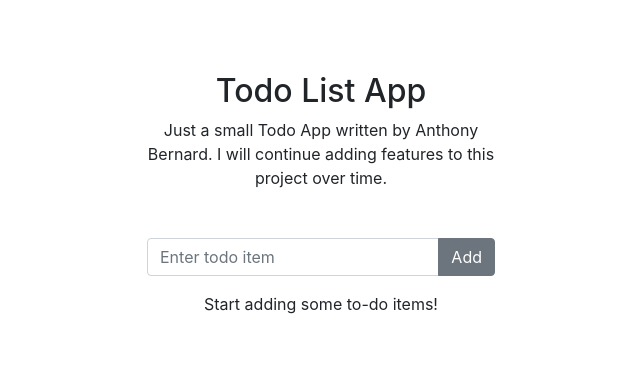
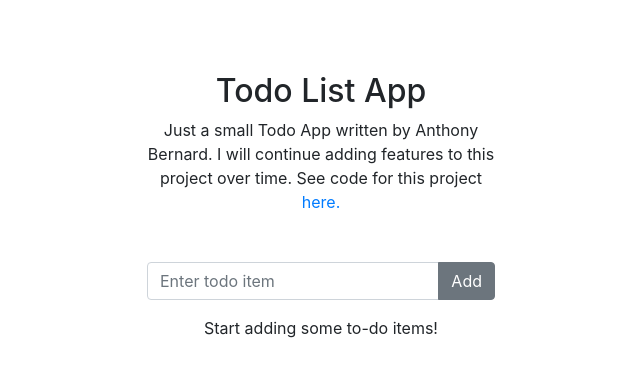
Before and after one commit to apb305/react-todo-app, a React (Create React App) app: page / in a window 1280 px wide. Shown: the top 376 px of the page, without its empty margins (319-959 px from the left). Built offline with nearby package versions, Linux system fonts and the light colour scheme.

Commit message:
added github link

```diff
--- a/src/App.js
+++ b/src/App.js
@@ -90,7 +90,13 @@ class App extends Component {
               <h2 className="text-center mt-2">Todo List App</h2>
               <p className="mb-5 text-center">
                 Just a small Todo App written by Anthony Bernard. I will
-                continue adding features to this project over time.
+                continue adding features to this project over time. See code for this project{" "}
+              <a
+                href="https://github.com/apb305/react-todo-app"
+                target="noopener noreferrer"
+              >
+                here.
+              </a>
               </p>
               <TodosAdd
                 hidden={this.state.todoListEmpty}
```
